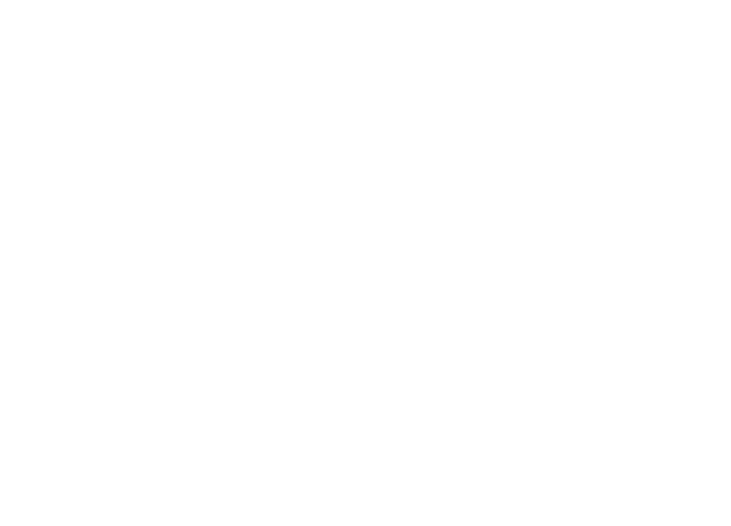
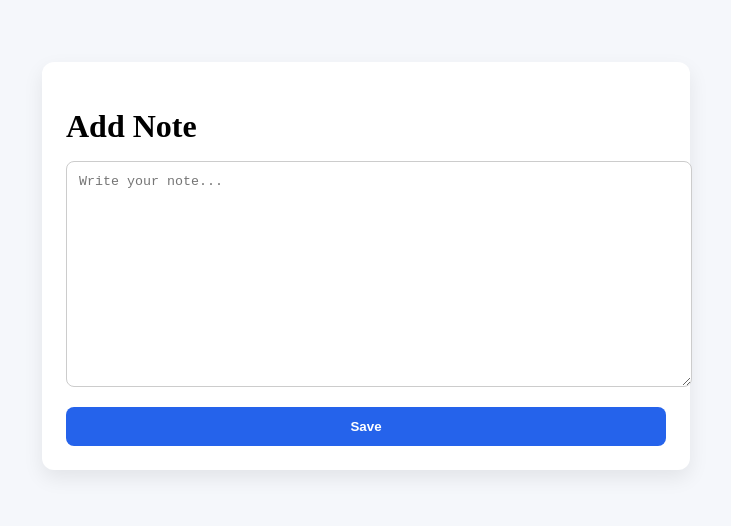
Before and after one commit to sungmin-park-01/CST-438_Project2_Front_end, a React (Vite) app: page /notes/new/1 in a window 1280 px wide. Before the commit this address had no page. Shown: the part 142-668 px from the top of the page, without its empty margins (274-1005 px from the left). Built offline with nearby package versions, Linux system fonts and the light colour scheme.

Commit message:
added Note form page

```diff
--- a/src/app.jsx
+++ b/src/app.jsx
@@ -1,8 +1,10 @@
 import { Routes, Route } from "react-router-dom";
-import LoginPage from "./pages/Loginpage";
+import LoginPage from "./pages/loginpage";
 import Dashboard from "./pages/Dashboard";
 import OAuthSuccess from "./pages/OAuthSucess";
 import NotesOverviewPage from "./pages/NotesOverviewPage";
+import NoteFormPage from "./pages/NoteFormPage";
+
 
 export default function App() {
   return (
@@ -11,7 +13,8 @@ export default function App() {
       <Route path="/oauth-success" element={<OAuthSuccess />} />
       <Route path="/dashboard" element={<Dashboard />} />
       <Route path="/notes" element={<NotesOverviewPage />} />
-
+      <Route path="/notes/new/:applicationId" element={<NoteFormPage />} />
+      <Route path="/notes/edit/:applicationId/:noteId" element={<NoteFormPage />} />
 
     </Routes>
   );
--- /dev/null
+++ b/src/pages/NoteFormPage.jsx
@@ -0,0 +1,163 @@
+import React, { useEffect, useState } from "react";
+import { useNavigate, useParams } from "react-router-dom";
+import { apiFetch } from "../api";
+
+export default function NoteFormPage() {
+  const navigate = useNavigate();
+  const { applicationId, noteId } = useParams();
+
+  const isEditMode = !!noteId;
+
+  const [content, setContent] = useState("");
+  const [loading, setLoading] = useState(isEditMode);
+  const [saving, setSaving] = useState(false);
+  const [error, setError] = useState("");
+
+  useEffect(() => {
+    if (!isEditMode) return;
+
+    async function loadNote() {
+      try {
+        setLoading(true);
+
+        const data = await apiFetch(
+          `/job-applications/${applicationId}/note/${noteId}`
+        );
+
+        setContent(data.content || "");
+      } catch (err) {
+        console.error("Failed to load note", err);
+        setError("Failed to load note");
+      } finally {
+        setLoading(false);
+      }
+    }
+
+    loadNote();
+  }, [applicationId, noteId, isEditMode]);
+
+  const handleSave = async () => {
+    if (!content.trim()) {
+      setError("Please enter content");
+      return;
+    }
+
+    setSaving(true);
+    setError("");
+
+    try {
+      if (isEditMode) {
+        await apiFetch(
+          `/job-applications/${applicationId}/note/${noteId}`,
+          {
+            method: "PATCH",
+            body: JSON.stringify({
+              content: content,
+              lastEdited: new Date().toISOString(),
+              application: {
+                applicationId: Number(applicationId),
+              },
+            }),
+          }
+        );
+      } else {
+        await apiFetch(
+          `/job-applications/${applicationId}/note`,
+          {
+            method: "POST",
+            body: JSON.stringify({
+              content: content,
+              lastEdited: new Date().toISOString(),
+              jobApplication: {
+                applicationId: Number(applicationId),
+              },
+            }),
+          }
+        );
+      }
+
+      navigate("/notes");
+
+    } catch (err) {
+      console.error("Save failed", err);
+      setError("Save failed");
+    } finally {
+      setSaving(false);
+    }
+  };
+
+  if (loading) {
+    return <p style={{ padding: 40 }}>Loading...</p>;
+  }
+
+  return (
+    <div style={styles.page}>
+      <div style={styles.card}>
+        <h1 style={styles.title}>
+          {isEditMode ? "Edit Note" : "Add Note"}
+        </h1>
+
+        <textarea
+          style={styles.textarea}
+          value={content}
+          onChange={(e) => setContent(e.target.value)}
+          placeholder="Write your note..."
+        />
+
+        {error && <p style={styles.error}>{error}</p>}
+
+        <button
+          style={styles.saveBtn}
+          onClick={handleSave}
+          disabled={saving}
+        >
+          {saving ? "Saving..." : "Save"}
+        </button>
+      </div>
+    </div>
+  );
+}
+
+const styles = {
+  page: {
+    minHeight: "100vh",
+    display: "flex",
+    justifyContent: "center",
+    alignItems: "center",
+    background: "#f5f7fb",
+  },
+  card: {
+    width: "100%",
+    maxWidth: 600,
+    background: "white",
+    padding: 24,
+    borderRadius: 12,
+    boxShadow: "0 8px 20px rgba(0,0,0,0.08)",
+  },
+  title: {
+    marginBottom: 16,
+  },
+  textarea: {
+    width: "100%",
+    height: 200,
+    padding: 12,
+    borderRadius: 8,
+    border: "1px solid #ccc",
+    resize: "vertical",
+    marginBottom: 16,
+  },
+  saveBtn: {
+    width: "100%",
+    padding: 12,
+    background: "#2563eb",
+    color: "white",
+    border: "none",
+    borderRadius: 8,
+    cursor: "pointer",
+    fontWeight: "bold",
+  },
+  error: {
+    color: "red",
+    marginBottom: 10,
+  },
+};
--- a/src/pages/NotesOverviewPage.jsx
+++ b/src/pages/NotesOverviewPage.jsx
@@ -1,4 +1,5 @@
 import React, { useEffect, useState } from "react";
+import { useNavigate } from "react-router-dom";
 import { apiFetch } from "../api";
 
 function formatDate(dateString) {
@@ -13,7 +14,7 @@ function formatDate(dateString) {
   });
 }
 
-function NoteCard({ note }) {
+function NoteCard({ note, onEdit, onDelete }) {
   return (
     <div style={styles.card}>
       <h2 style={styles.jobTitle}>{note.jobTitle}</h2>
@@ -30,27 +31,34 @@ function NoteCard({ note }) {
       </p>
 
       <div style={styles.buttonRow}>
-        <button style={styles.editBtn}>Edit</button>
-        <button style={styles.deleteBtn}>Delete</button>
+        <button
+          style={styles.editBtn}
+          onClick={() => onEdit(note)}
+        >
+          Edit
+        </button>
+
+        <button
+          style={styles.deleteBtn}
+          onClick={() => onDelete(note)}
+        >
+          Delete
+        </button>
       </div>
     </div>
   );
 }
 
 export default function NotesOverviewPage() {
-
+  const navigate = useNavigate();
   const [notes, setNotes] = useState([]);
   const [loading, setLoading] = useState(true);
 
   useEffect(() => {
-
     async function loadNotes() {
       try {
-
         const data = await apiFetch("/job-applications/notes");
-
         setNotes(data);
-
       } catch (err) {
         console.error("Failed to load notes", err);
       } finally {
@@ -59,8 +67,31 @@ export default function NotesOverviewPage() {
     }
 
     loadNotes();
+  }, []);
 
-  }, []);
+  const handleEdit = (note) => {
+    navigate(`/notes/edit/${note.applicationId}/${note.notesId}`);
+  };
+
+  const handleDelete = async (note) => {
+    const confirmed = window.confirm(
+      `Delete note for "${note.jobTitle}"?`
+    );
+
+    if (!confirmed) return;
+
+    try {
+
+      await apiFetch(`/job-applications/${note.applicationId}/note/${note.notesId}`, {
+        method: "DELETE",
+      });
+
+      setNotes((prev) => prev.filter((n) => n.notesId !== note.notesId));
+    } catch (err) {
+      console.error("Failed to delete note", err);
+      alert("Delete failed.");
+    }
+  };
 
   if (loading) {
     return <p style={{ padding: 40 }}>Loading notes...</p>;
@@ -72,11 +103,18 @@ export default function NotesOverviewPage() {
 
   return (
     <div style={styles.page}>
-      <h1 style={styles.pageTitle}>Application Notes</h1>
+      <div style={styles.topBar}>
+        <h1 style={styles.pageTitle}>Application Notes</h1>
+      </div>
 
       <div style={styles.list}>
-        {sortedNotes.map(note => (
-          <NoteCard key={note.notesId} note={note} />
+        {sortedNotes.map((note) => (
+          <NoteCard
+            key={note.notesId}
+            note={note}
+            onEdit={handleEdit}
+            onDelete={handleDelete}
+          />
         ))}
       </div>
     </div>
@@ -84,74 +122,88 @@ export default function NotesOverviewPage() {
 }
 
 const styles = {
-
   page: {
     padding: "40px",
     background: "#f5f7fb",
     minHeight: "100vh",
-    fontFamily: "Arial"
+    fontFamily: "Arial, sans-serif",
   },
-
+  topBar: {
+    display: "flex",
+    justifyContent: "space-between",
+    alignItems: "center",
+    marginBottom: "30px",
+    gap: "12px",
+  },
   pageTitle: {
     fontSize: "32px",
-    marginBottom: "30px"
+    margin: 0,
   },
-
+  addBtn: {
+    padding: "10px 16px",
+    borderRadius: "8px",
+    border: "none",
+    background: "#2563eb",
+    color: "white",
+    fontWeight: 600,
+    cursor: "pointer",
+  },
   list: {
     display: "flex",
     flexDirection: "column",
-    gap: "20px"
+    gap: "20px",
   },
-
+  emptyState: {
+    background: "white",
+    padding: "24px",
+    borderRadius: "12px",
+    color: "#666",
+    boxShadow: "0 4px 10px rgba(0,0,0,0.06)",
+  },
   card: {
     background: "white",
     padding: "25px",
     borderRadius: "12px",
-    boxShadow: "0 4px 10px rgba(0,0,0,0.06)"
+    boxShadow: "0 4px 10px rgba(0,0,0,0.06)",
   },
-
   jobTitle: {
     margin: 0,
-    fontSize: "22px"
+    fontSize: "22px",
   },
-
   meta: {
     margin: "5px 0",
-    color: "#555"
+    color: "#555",
   },
-
   contentBox: {
     background: "#f8fafc",
     padding: "15px",
     borderRadius: "8px",
     marginTop: "15px",
-    marginBottom: "15px"
+    marginBottom: "15px",
+    whiteSpace: "pre-wrap",
   },
-
   lastEdited: {
     fontSize: "14px",
-    color: "#777"
+    color: "#777",
   },
-
   buttonRow: {
     marginTop: "15px",
     display: "flex",
-    gap: "10px"
+    gap: "10px",
   },
-
   editBtn: {
     padding: "8px 14px",
     borderRadius: "6px",
     border: "1px solid #ccc",
-    cursor: "pointer"
+    background: "white",
+    cursor: "pointer",
   },
-
   deleteBtn: {
     padding: "8px 14px",
     borderRadius: "6px",
     border: "1px solid #ffb4b4",
     background: "#fff5f5",
     color: "#b91c1c",
-    cursor: "pointer"
-  }
+    cursor: "pointer",
+  },
 };
--- a/src/pages/loginpage.jsx
+++ b/src/pages/loginpage.jsx
@@ -45,6 +45,14 @@ export default function LoginPage() {
     window.location.href = `/notes`;
   };
 
+  const addNote = () => {
+    window.location.href = "/notes/new/1";
+  };
+
+  const editNote = () => {
+    window.location.href = "/notes/edit/1";
+  };
+
   if (checking) {
     return (
       <div style={styles.page}>
@@ -72,8 +80,22 @@ export default function LoginPage() {
           Continue with Google(for testing, redirects to /dashboard without real OAuth)
         </button>
 
+        <div style={{ height: 12 }} />
+
         <button style={styles.primaryBtn} onClick={notesOverview}>
           add notes
+        </button>
+
+        <div style={{ height: 12 }} />
+
+        <button style={styles.primaryBtn} onClick={addNote}>
+          Add Note Test
+        </button>
+
+        <div style={{ height: 12 }} />
+
+        <button style={styles.primaryBtn} onClick={editNote}>
+          Edit Note Test
         </button>
 
         {/* Uncomment if you add Google OAuth on backend */}
```
